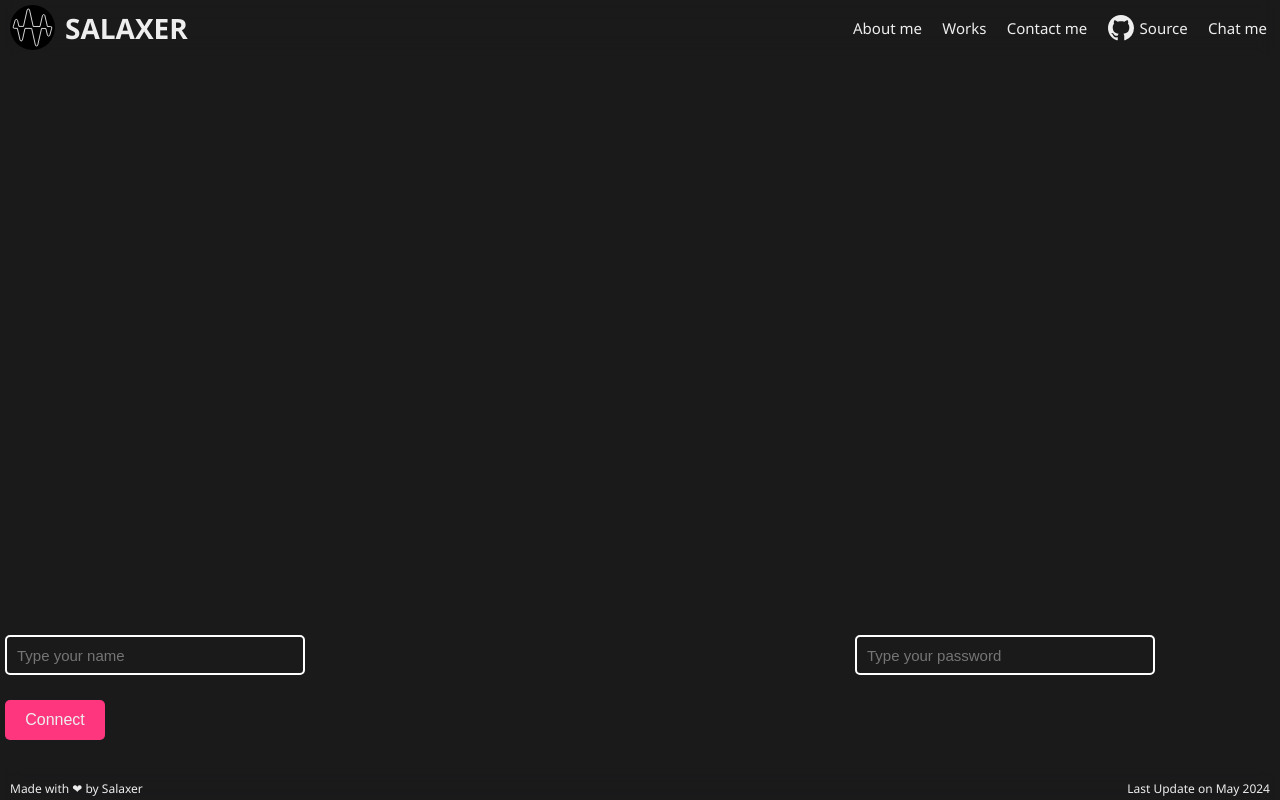
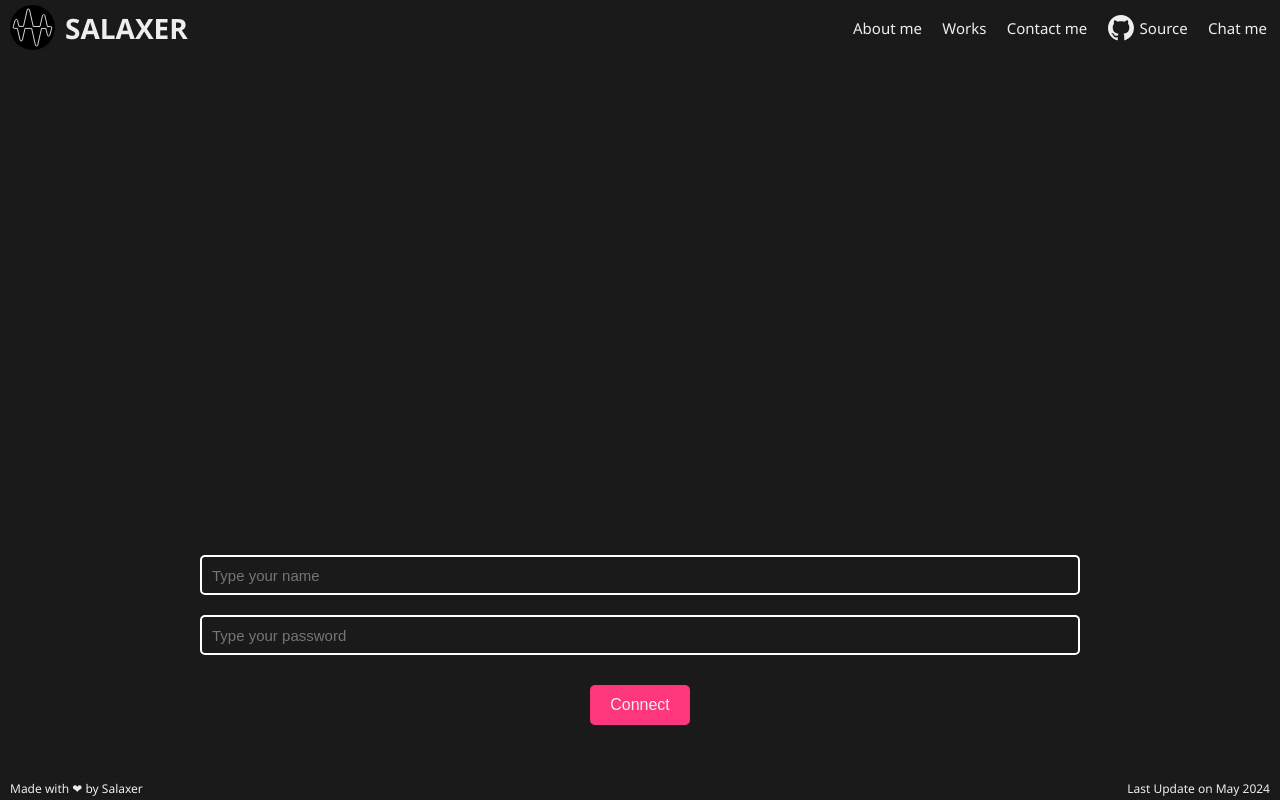
Before and after one commit to Salaxer/Salaxer, a React (Create React App) app: page /chat in a window 1280 px wide. Built offline with nearby package versions, Linux system fonts and the light colour scheme.

Commit message:
[update]: new style in chat added

```diff
--- a/src/App.jsx
+++ b/src/App.jsx
@@ -64,7 +64,13 @@ function App() {
                       animate={{ y: 0, opacity: 1 }}
                       transition={{ type: "spring", stiffness: 100, delay: 0.2 }}
                       exit={{opacity: 0,  y: 20}}
-                      style={{ height: "calc(100vh - 70px)", width: "100%", paddingBottom: "3rem"}}
+                      style={{
+                        height: "calc(100vh - 70px)",
+                        width: "100%",
+                        paddingBottom: "3rem",
+                        display: 'flex',
+                        justifyContent: "center"
+                      }}
                     >
                       <item.element />
                     </motion.div>
--- a/src/components/AutosizeTextArea/AutosizeTextArea.jsx
+++ b/src/components/AutosizeTextArea/AutosizeTextArea.jsx
@@ -40,8 +40,8 @@ const TextareaAutoSize = (
             onChange={(event) => {onChange(event.target.value)}}
             className="AutoSizeTextArea"
             onKeyDown={handleKeyDown}
-            whileHover={{ scale: 1.05 }}
-            whileTap={{ scale: 0.95 }}
+            whileHover={{ scale: 1.01 }}
+            whileTap={{ scale: 0.99 }}
         >
         </motion.textarea>
     );
--- a/src/pages/Chat/chat.css
+++ b/src/pages/Chat/chat.css
@@ -11,6 +11,11 @@
   display: flex;
   flex-direction: column;
   overflow-y: auto;
+  align-items: center;
+}
+.messages .inputEmail{
+  margin: 10px 0 10px 0;
+  width: calc(100% - 20px);
 }
 .message{
   display: flex;
@@ -27,8 +32,6 @@
 pre {
   font-size: x-small;
   position: relative;
-  /* Ajuste para que no ocupe todo el ancho */
-  display: flex;
   /* Para forzar salto de línea cuando se exceda la max-width */
   white-space: pre-wrap;
   word-wrap: break-word;
--- a/src/pages/Chat/chat.jsx
+++ b/src/pages/Chat/chat.jsx
@@ -23,7 +23,10 @@ const Chat = () => {
 
     const getMQTTPassword = async () => {
         const { resolve } = await getPassword({password})
+        if (resolve) {
+            setMessages([{...resolve.default}])
             connectToMqtt(resolve.MQTT)
+        }
     }
 
     const connectToMqtt = (MQTT) =>{
@@ -68,7 +71,9 @@ const Chat = () => {
     }
 
     const scrollDown = () =>{
+        if (terminalRef.current) {
             terminalRef.current.scrollTo(0, terminalRef.current.scrollHeight)
+        }
     }
 
     const handleSendMessage = () => {
@@ -98,7 +103,8 @@ const Chat = () => {
     return (
         <div className="container" style={{color: 'white'}}>
             <section className='messages' ref={terminalRef}>
-                {messages.map((msg, index) => {
+
+                {auth ? messages.map((msg, index) => {
                     const fecha = new Date(msg.date)
                     const opciones = {
                         hour: '2-digit',
@@ -110,24 +116,15 @@ const Chat = () => {
                         <pre dangerouslySetInnerHTML={{ __html: detectarYEnlazar(msg.content) }}></pre>
                         <span className='datetime'>{horaFormateada}</span>
                     </div>
-                })}
-            </section>
-            <section className='input'>
-                {auth ?
-                <TextareaAutoSize
-                EnterDown={handleSendMessage}
-                onChange={(t) => setNewMessage(t)}
-                value={newMessage}>
-                </TextareaAutoSize>
-                :
+                }) :
                 <>
                      <motion.input
                         id='inputNme'
                         onChange={(e) => setUser(e.target.value)}
                         value={user}
                         className="inputEmail"
-                        whileHover={{ scale: 1.05 }}
-                        whileTap={{ scale: 0.95 }}
+                        whileHover={{ scale: 1.01 }}
+                        whileTap={{ scale: 0.99 }}
                         placeholder={"Type your name"}>
                     </motion.input>
                     <motion.input
@@ -136,23 +133,31 @@ const Chat = () => {
                         onChange={(e) => setPassword(e.target.value)}
                         value={password}
                         className="inputEmail"
-                        whileHover={{ scale: 1.05 }}
-                        whileTap={{ scale: 0.95 }}
+                        whileHover={{ scale: 1.01 }}
+                        whileTap={{ scale: 0.99 }}
                         placeholder={ "Type your password"}>
                     </motion.input>
-                </>
-                }
-                { !auth ?
                     <motion.button
-                whileHover={{ scale: 1.1 }}
-                whileTap={{ scale: 0.95 }}
+                        whileHover={{ scale: 1.01 }}
+                        whileTap={{ scale: 0.99 }}
                         onClick={getMQTTPassword}
                         className="linkToWorks buttonDetails"
                         >Connect</motion.button>
-                :
+                </>
+                }
+            </section>
+            <section className='input'>
+                {
+                auth &&
+                <>
+                    <TextareaAutoSize
+                    EnterDown={handleSendMessage}
+                    onChange={(t) => setNewMessage(t)}
+                    value={newMessage}>
+                    </TextareaAutoSize>
                     <motion.button
-                whileHover={{ scale: 1.1 }}
-                whileTap={{ scale: 0.95 }}
+                    whileHover={{ scale: 1.01 }}
+                    whileTap={{ scale: 0.99 }}
                     onClick={handleSendMessage}
                     className="send"
                     >
@@ -170,6 +175,7 @@ const Chat = () => {
                             <polygon points="22 2 15 22 11 13 2 9 22 2"></polygon>
                         </svg>
                     </motion.button>
+                </>
                 }
             </section>
         </div>
```
Lines whose indentation alone changed are shown as unchanged.
